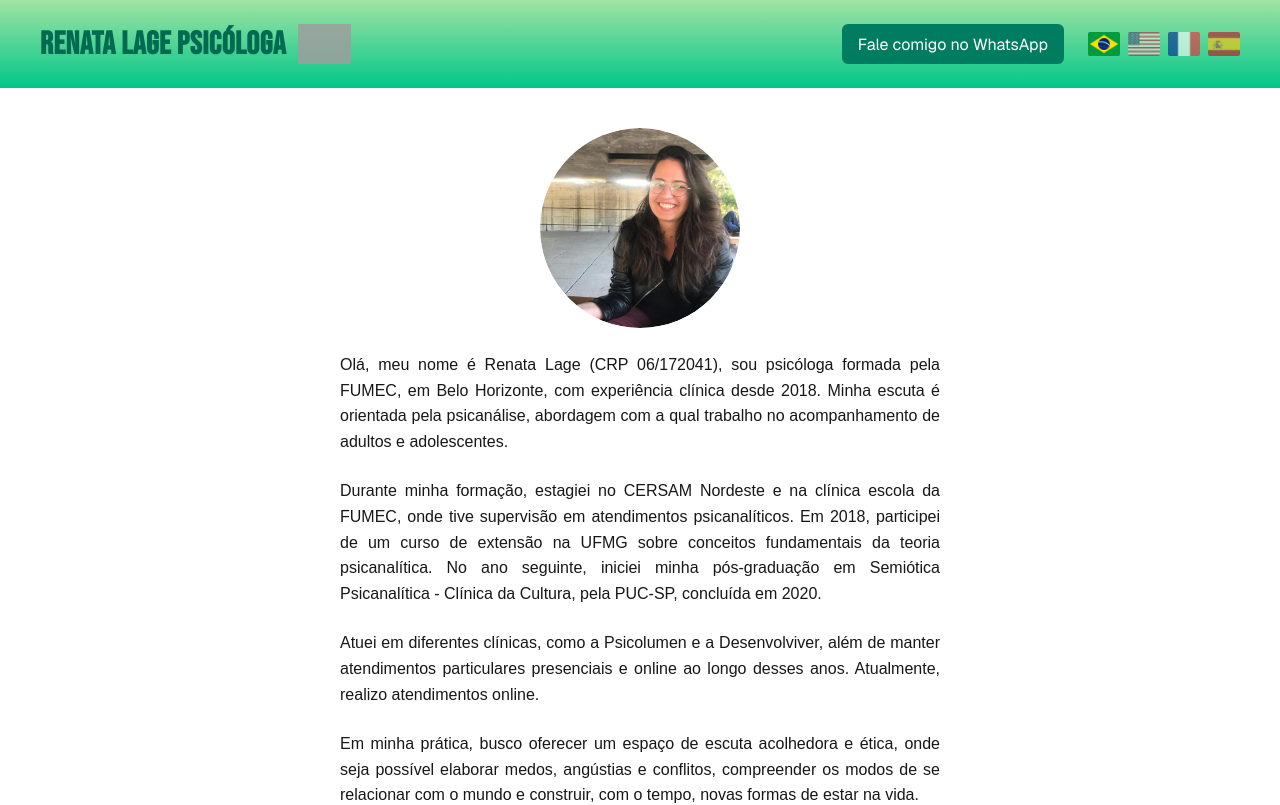
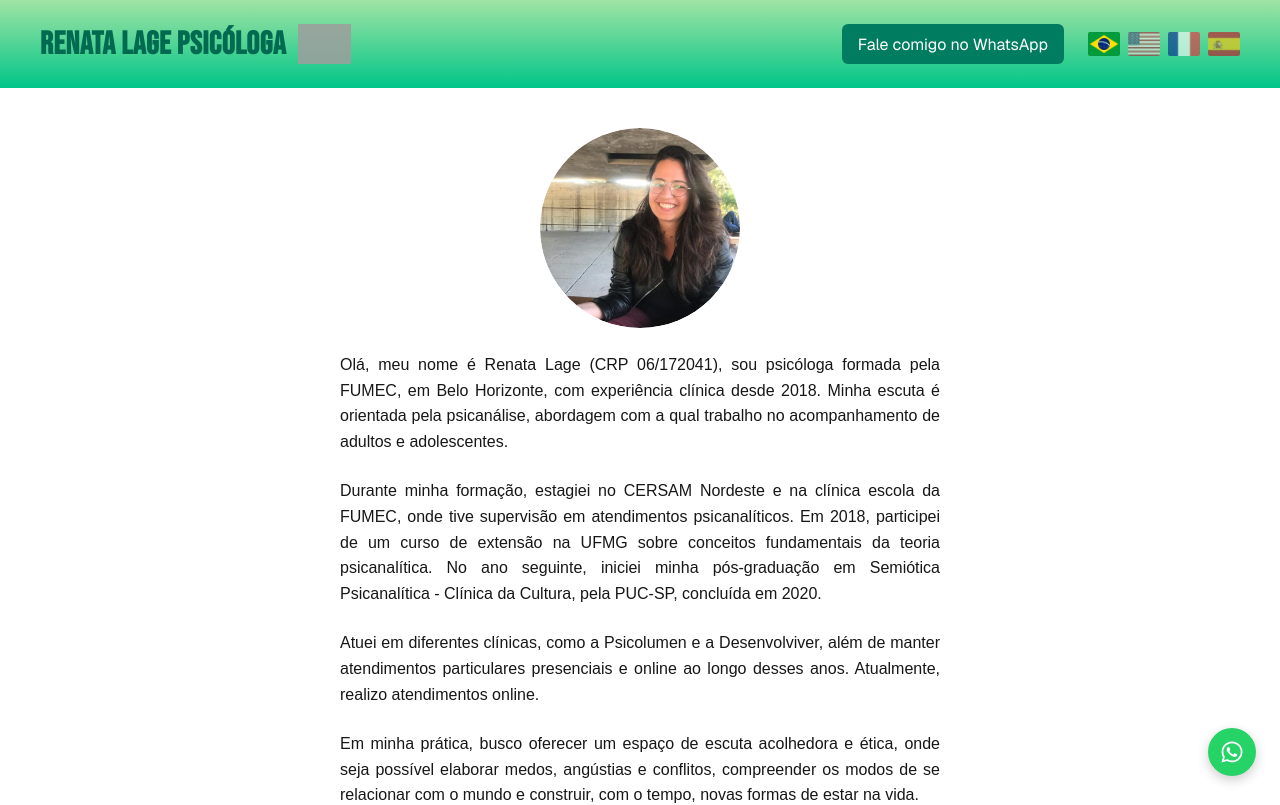
Before and after one commit to caiocastelhano/renatalagepsicologa, a Next.js app: page / in a window 1280 px wide. Shown: the top 805 px of the page. Built offline with nearby package versions, Linux system fonts and the light colour scheme; grey boxes are pictures that could not be loaded.

Commit message:
Altera botão BackToTop para WhatsAppButton

```diff
--- /dev/null
+++ b/src/app/components/WhatsAppButton.jsx
@@ -0,0 +1,33 @@
+"use client";
+
+import { useEffect, useState, useContext } from "react";
+import { FaWhatsapp } from "react-icons/fa";
+import { LanguageContext } from "../context/LanguageContext";
+import styles from "./WhatsAppButton.module.css";
+
+export default function WhatsAppButton() {
+  const { language } = useContext(LanguageContext);
+
+  const phone = "5511941650407";
+
+  const messages = {
+    PT: "Olá Renata, gostaria de agendar uma consulta. Podemos conversar?",
+    EN: "Hello Renata, I’d like to schedule an appointment. Can we talk?",
+    FR: "Bonjour Renata, je souhaiterais prendre rendez-vous. Pourrions-nous en parler ?",
+    ES: "Hola Renata, me gustaría agendar una cita. ¿Podemos hablar?",
+  };
+
+  const url = `https://wa.me/${phone}?text=${encodeURIComponent(messages[language] || messages.PT)}`;
+
+  return (
+    <a
+      href={url}
+      target="_blank"
+      rel="noopener noreferrer"
+      className={styles.button}
+      aria-label="Fale com Renata no WhatsApp"
+    >
+      <FaWhatsapp size={24} />
+    </a>
+  );
+}
--- /dev/null
+++ b/src/app/components/WhatsAppButton.module.css
@@ -0,0 +1,19 @@
+.button {
+  position: fixed;
+  bottom: 24px;
+  right: 24px;
+  background-color: #25d366;
+  color: white;
+  border: none;
+  border-radius: 50%;
+  width: 48px;
+  height: 48px;
+  font-size: 30px;
+  display: flex;
+  align-items: center;
+  justify-content: center;
+  box-shadow: 0 4px 12px rgba(0, 0, 0, 0.2);
+  cursor: pointer;
+  z-index: 1000;
+  transition: opacity 0.3s ease;
+}
--- a/src/app/page.js
+++ b/src/app/page.js
@@ -4,7 +4,7 @@ import ProfessionalPath from "./components/ProfessionalPath";
 import Contact from "./components/Contact";
 import Footer from "./components/Footer";
 import ConceptsBar from "./components/ConceptsBar";
-
+import WhatsAppButton from "./components/WhatsAppButton";
 import styles from "./page.module.css";
 
 export default function HomePage() {
@@ -16,6 +16,7 @@ export default function HomePage() {
       <ProfessionalPath />
       <Contact />
       <Footer />
+      <WhatsAppButton />
     </>
   );
 }
```
Also changed, not shown: package.json (+4 -3 lines), src/app/components/BackToTop.jsx (deleted, +0 -33 lines), src/app/components/BackToTop.module.css (deleted, +0 -21 lines), 1 other file (tests, documents, lock files or other folders).
